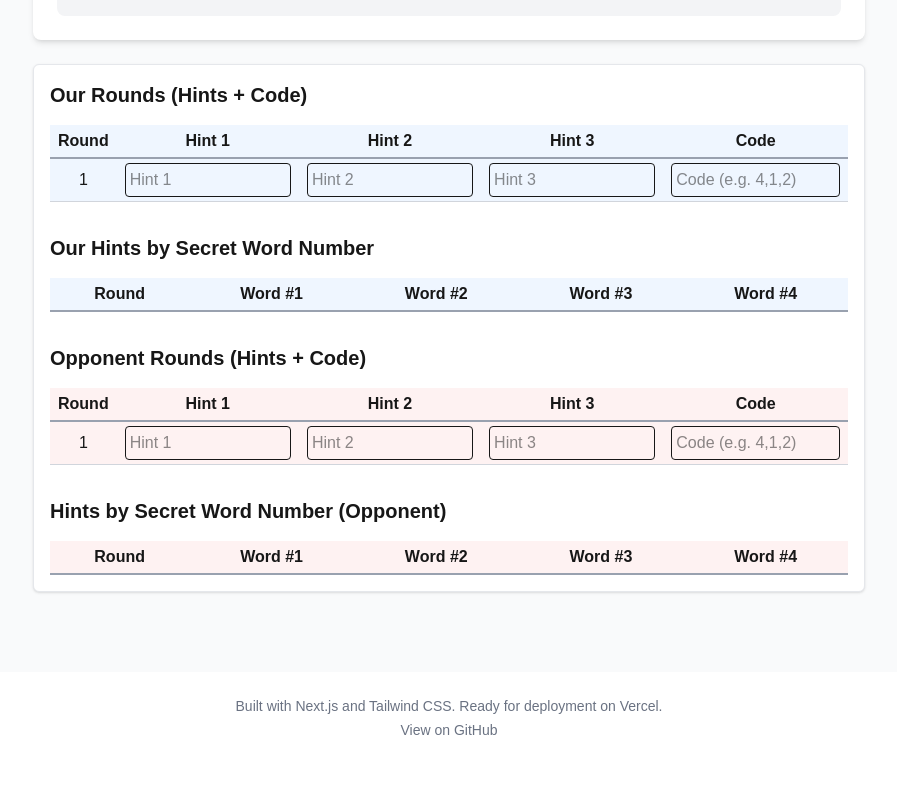
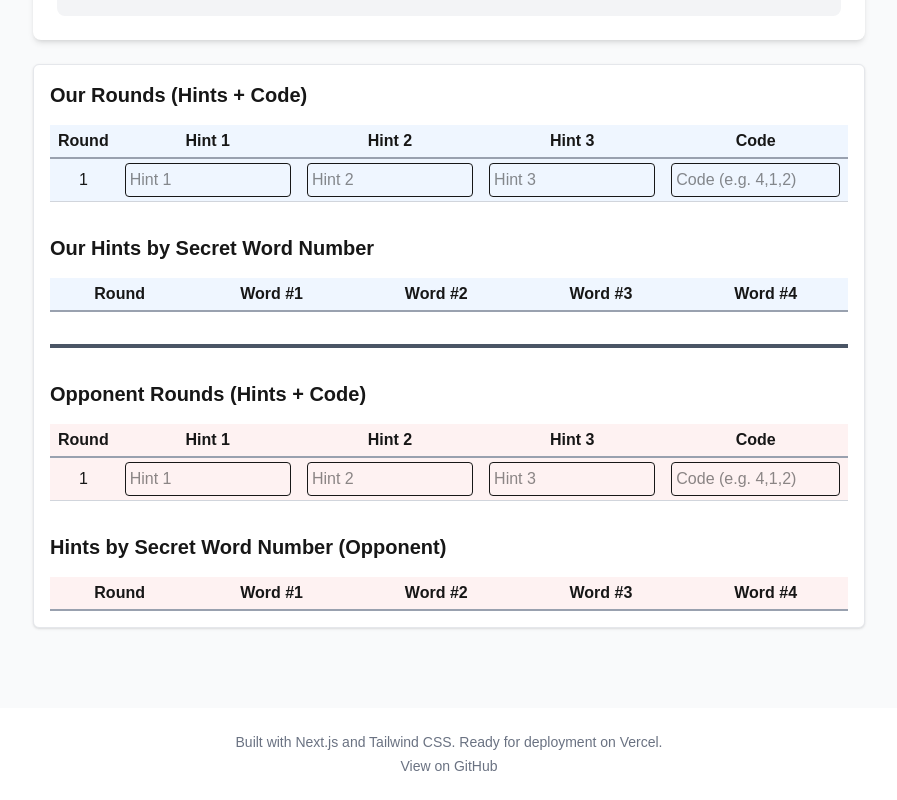
Before and after one commit to justoy/decrypto-helper, a Next.js app: page / in a window 1280 px wide. Shown: the part 948-1748 px from the top of the page, without its empty margins (191-1088 px from the left). Before the commit the page ends 1712 px from the top, so only its background shows below. Built offline with nearby package versions, Linux system fonts and the light colour scheme.

Commit message:
add separator

```diff
--- a/app/components/DecryptoBoard.tsx
+++ b/app/components/DecryptoBoard.tsx
@@ -233,6 +233,9 @@ export default function DecryptoBoard() {
         <tbody>{renderOurHintsByWordTableBody()}</tbody>
       </table>
 
+      {/* Separator between our team and opponent team tables */}
+      <div className="my-8 border-t-4 border-gray-600 dark:border-gray-300" />
+
       {/* Opponent's Rounds Table */}
       <h2 className="text-xl font-semibold mb-4 dark:text-white">
         Opponent Rounds (Hints + Code)
```
